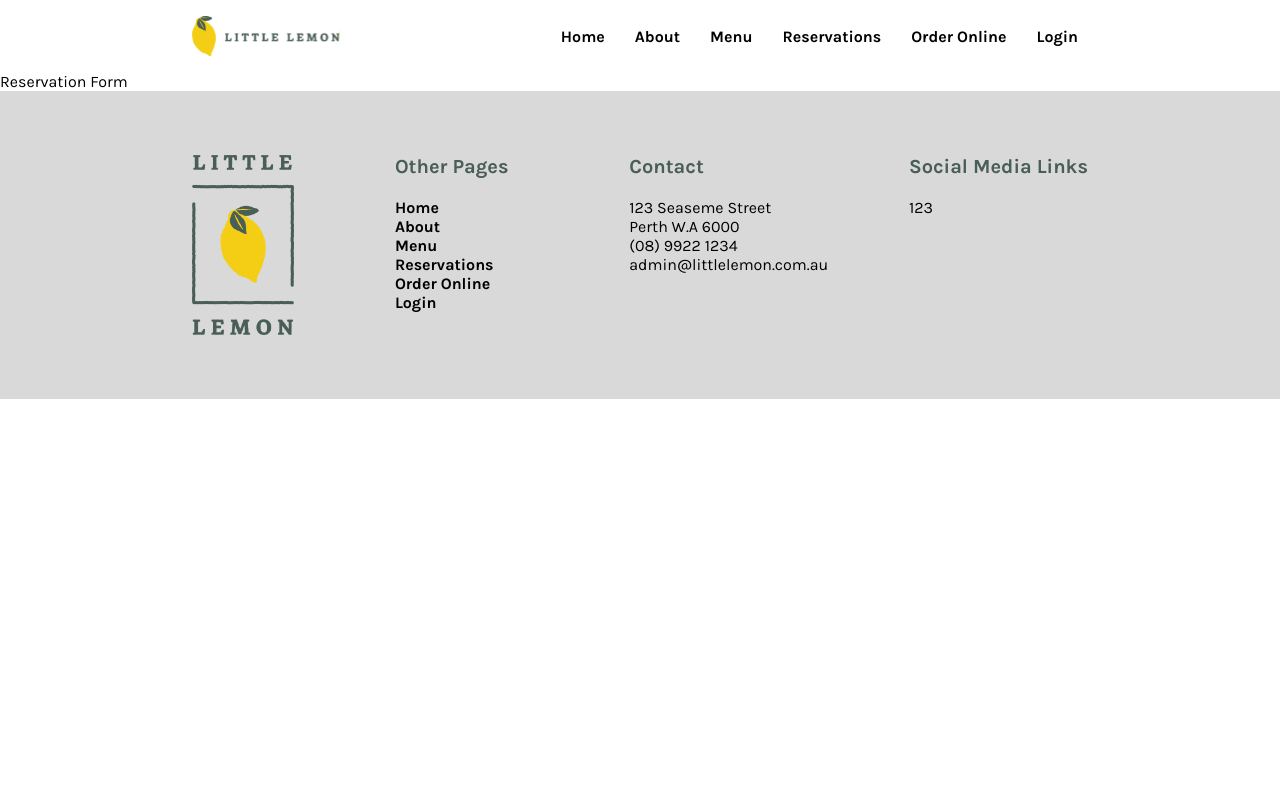
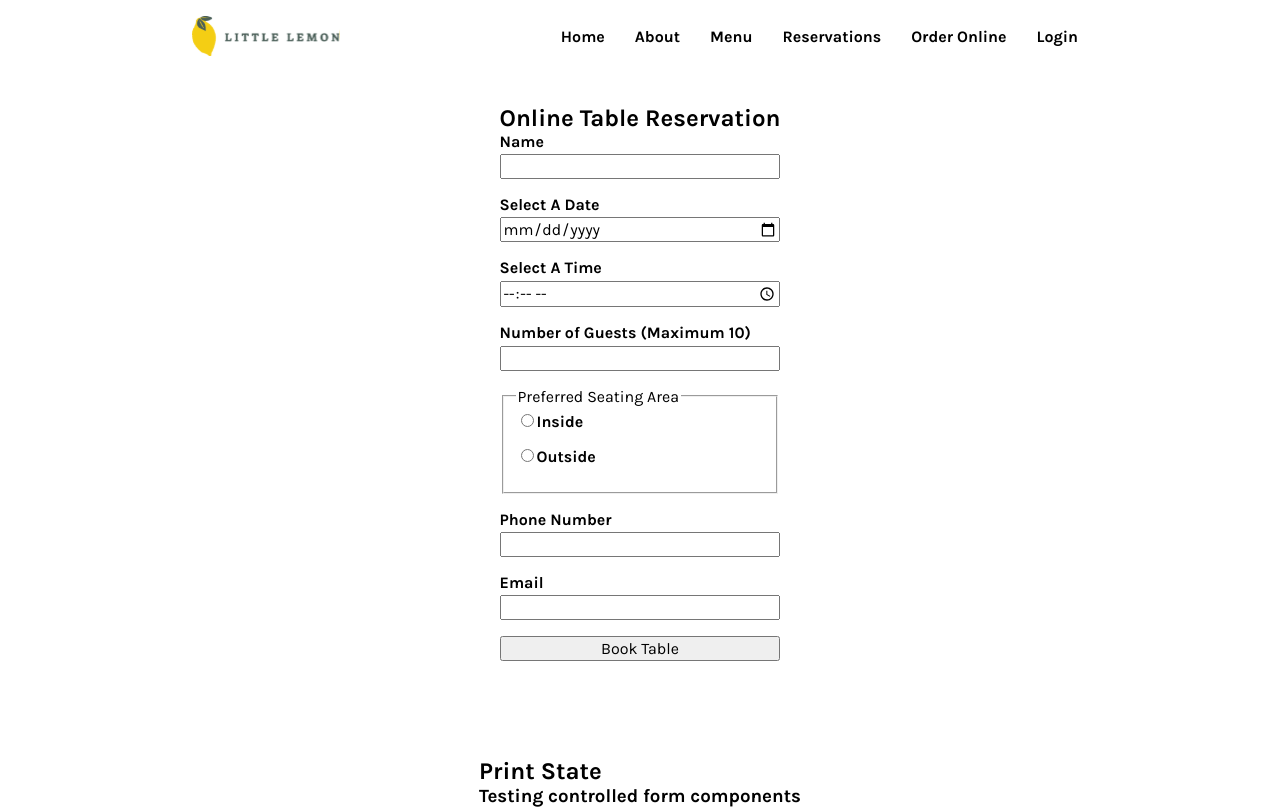
Before and after one commit to jacksen30/little-lemon-restaurant, a React (Create React App) app: page /reservation in a window 1280 px wide. Shown: the top 809 px of the page. Built offline with nearby package versions, Linux system fonts and the light colour scheme; a web font is replaced by a local one.

Commit message:
add basic reservation form structure with labels and input fields

```diff
--- a/src/App.css
+++ b/src/App.css
@@ -306,6 +306,38 @@ body {
 }
 
 
+/* Reservation / Booking Related CSS */
+
+.reservation{
+  flex-direction: column;
+  align-items: center;
+}
+
+.reservation-form-wrapper {
+  flex-direction: column;
+  max-width: 500px;
+  margin-bottom: 6rem; /* REMOVE ONCE TESTING IS FINISHED */
+}
+
+.reservation-form {
+  flex-direction: column;
+}
+
+.reservation-form label {
+  margin-bottom: 0.2rem;
+  font-weight: 800;
+}
+
+.reservation-form input {
+  margin-bottom: 1rem;
+}
+
+.reservation-form fieldset {
+  display: flex;
+  flex-direction: column;
+  margin-bottom: 1rem;
+}
+
 
 /*
 font-family: 'Karla', sans-serif;
--- a/src/Reservation.js
+++ b/src/Reservation.js
@@ -1,9 +1,87 @@
-import React from 'react'
+import React from 'react';
+import { useState } from 'react';
 
 export default function Reservation() {
+
+  const [name, setName] = useState('');
+  const [date, setDate] = useState('');
+  const [time, setTime] = useState('');
+  const [guestCount, setGuestCount] = useState('');
+  const [seatingArea, setSeatingArea] = useState('');
+  const [contactNumber, setContactNumber] = useState('');
+  const [email, setEmail] = useState('');
+
+
+  // Form submission handler
+  const handleSubmit = (event) => {
+    event.preventDefault();
+    // Handle form submission logic here
+    console.log('Submitted name:', name);
+  };
+
   return (
     <>
-        <p>Reservation Form</p>
+      <section className="flex reservation">
+        <div className="flex reservation-form-wrapper">
+          <h1>Online Table Reservation</h1>
+          <form className="flex reservation-form" onSubmit={handleSubmit}>
+            <label htmlFor="name">Name </label>
+            <input id="name" type="text" value={name} onChange={(e) => setName(e.target.value)} />
+
+            <label htmlFor="date">Select A Date </label>
+            <input id="date" type="date" value={date} onChange={(e) => setDate(e.target.value)} />
+
+            <label htmlFor="time">Select A Time</label>
+            <input id="time" type="time" value={time} onChange={(e) => setTime(e.target.value)} />
+
+            <label htmlFor="guestCount">Number of Guests (Maximum 10)</label>
+            <input id="guestCount" type="number" min="1" max="10" value={guestCount} onChange={(e) => setGuestCount(e.target.value)} />
+
+            <fieldset>
+              <legend>Preferred Seating Area</legend>
+              <label>
+                <input
+                  type="radio"
+                  value="Inside"
+                  checked={seatingArea === 'Inside'}
+                  onChange={(e) => setSeatingArea(e.target.value)}
+                />
+                Inside
+              </label>
+              <label>
+                <input
+                  type="radio"
+                  value="Outside"
+                  checked={seatingArea === 'Outside'}
+                  onChange={(e) => setSeatingArea(e.target.value)}
+                />
+                Outside
+              </label>
+            </fieldset>
+
+            <label htmlFor="contactNumber">Phone Number</label>
+            <input id="contactNumber" type="number" value={contactNumber} onChange={(e) => setContactNumber(e.target.value)} />
+
+            <label htmlFor="email">Email</label>
+            <input id="email" type="email" value={email} onChange={(e) => setEmail(e.target.value)} />
+
+            <button type="submit">Book Table</button>
+
+          </form>
+        </div>
+
+        <div>
+          <h2>Print State</h2>
+          <h3>Testing controlled form components</h3>
+          <p>Name: {name}</p>
+          <p>Date: {date}</p>
+          <p>Time: {time}</p>
+          <p>Number of Guests: {guestCount}</p>
+          <p>Seating Area: {seatingArea}</p>
+          <p>Contact Number: {contactNumber}</p>
+          <p>Email: {email}</p>
+        </div>
+      </section>
     </>
   )
 }
```
